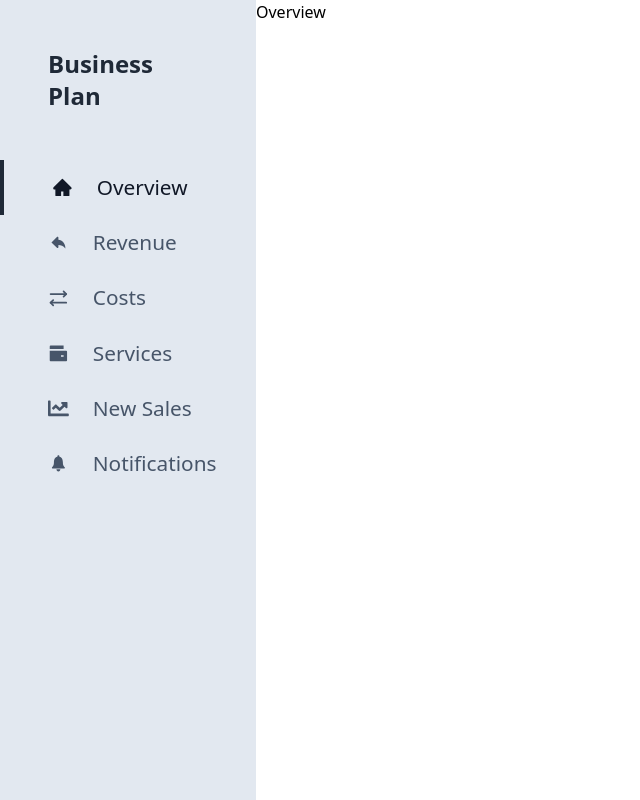
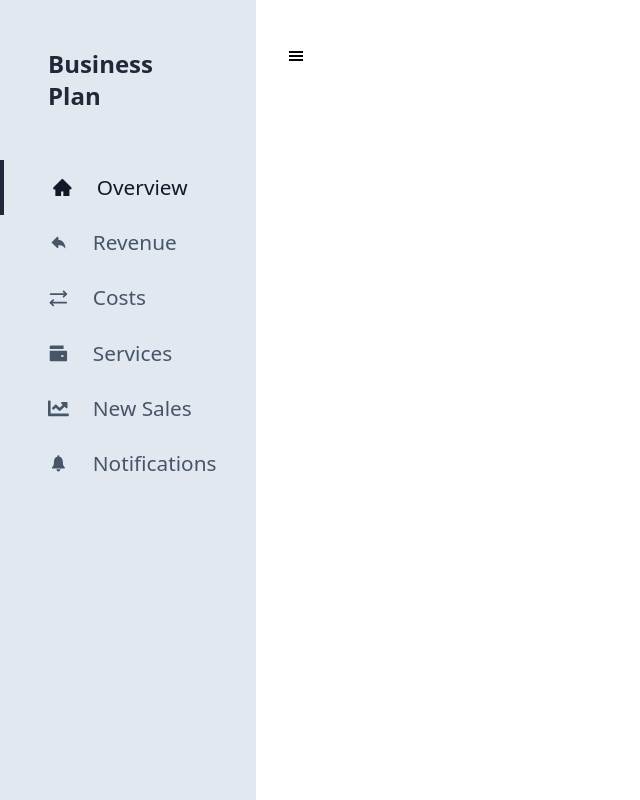
Before and after one commit to AfolabiOlajide/quick-dashboard, a React (Create React App) app: page / in a window 1280 px wide. Shown: the whole page, without its empty margins (0-640 px from the left). Built offline with nearby package versions, Linux system fonts and the light colour scheme; the HTML template or start-up script is replaced by a standard one.

Commit message:
worked on responsiveness

```diff
--- a/src/App.js
+++ b/src/App.js
@@ -1,12 +1,19 @@
+import { useState } from "react";
 import Nav from "./Nav";
 import Overview from "./Overview";
 
 
 function App() {
+  const [isActive, setIsActive] = useState(false)
+
+  const activeStateHandler = () => {
+    setIsActive(!isActive);
+  }
+
   return (
     <div className="App min-h-screen grid grid-cols-[20%_80%]">
-      <Nav />
-      <Overview />
+      <Nav isActive={isActive} changeActiveState={activeStateHandler} />
+      <Overview changeActiveState={activeStateHandler} />
     </div>
   );
 }
--- a/src/Nav.js
+++ b/src/Nav.js
@@ -1,5 +1,5 @@
 import React from 'react'
-import { AiFillHome } from "react-icons/ai";
+import { AiFillHome, AiOutlineClose } from "react-icons/ai";
 import { TiArrowBack } from "react-icons/ti";
 import { TbArrowsRightLeft } from "react-icons/tb";
 import { RiWalletFill } from "react-icons/ri";
@@ -7,9 +7,13 @@ import { FaChartLine } from "react-icons/fa";
 import { IoIosNotifications } from "react-icons/io";
 
 
-const Nav = () => {
+const Nav = ({ isActive,changeActiveState }) => {
+    const onChangeActiveState = () => {
+        changeActiveState();
+    }
+
     return (
-        <div className='bg-slate-200 fixed top-0 left-0 bottom-0 w-[50vw] md:relative md:w-[100%]'>
+        <div className={`bg-slate-200 fixed top-0 ${isActive ? "left-0" : "-left-[130%]"} bottom-0 w-[50vw] md:left-0 md:relative md:w-[100%] transition-all duration-500 ease-in-out`}>
             <div className="head p-12">
                 <h2 className='text-2xl text-gray-800 font-bold'>Business Plan</h2>
             </div>
@@ -32,6 +36,7 @@ const Nav = () => {
                 <div className="menu pl-[3rem] p-3 text-slate-600 hover:pl-[4.5rem] transition-all duration-700 ease-in-out cursor-pointer">
                     <h3 className='flex gap-6 items-center text-[1.3rem]'><IoIosNotifications /> Notifications</h3>
                 </div>
+                <div className="block md:hidden close absolute top-3 right-3 text-[1.4rem] bg-slate-400 rounded-full p-1" onClick={onChangeActiveState}><AiOutlineClose /></div>
             </div>
         </div>
     )
--- a/src/Overview.js
+++ b/src/Overview.js
@@ -1,8 +1,16 @@
 import React from 'react'
+import { GiHamburgerMenu } from "react-icons/gi"
 
-const Overview = () => {
+const Overview = ({ changeActiveState }) => {
+
+    const onChangeActiveState = () => {
+        changeActiveState();
+    }
+
     return (
-        <div>Overview</div>
+        <div className='mx-[2rem] my-[3rem]'>
+            <div className="head"><GiHamburgerMenu className='cursor-pointer' onClick={onChangeActiveState} /></div>
+        </div>
     )
 }
 
```
